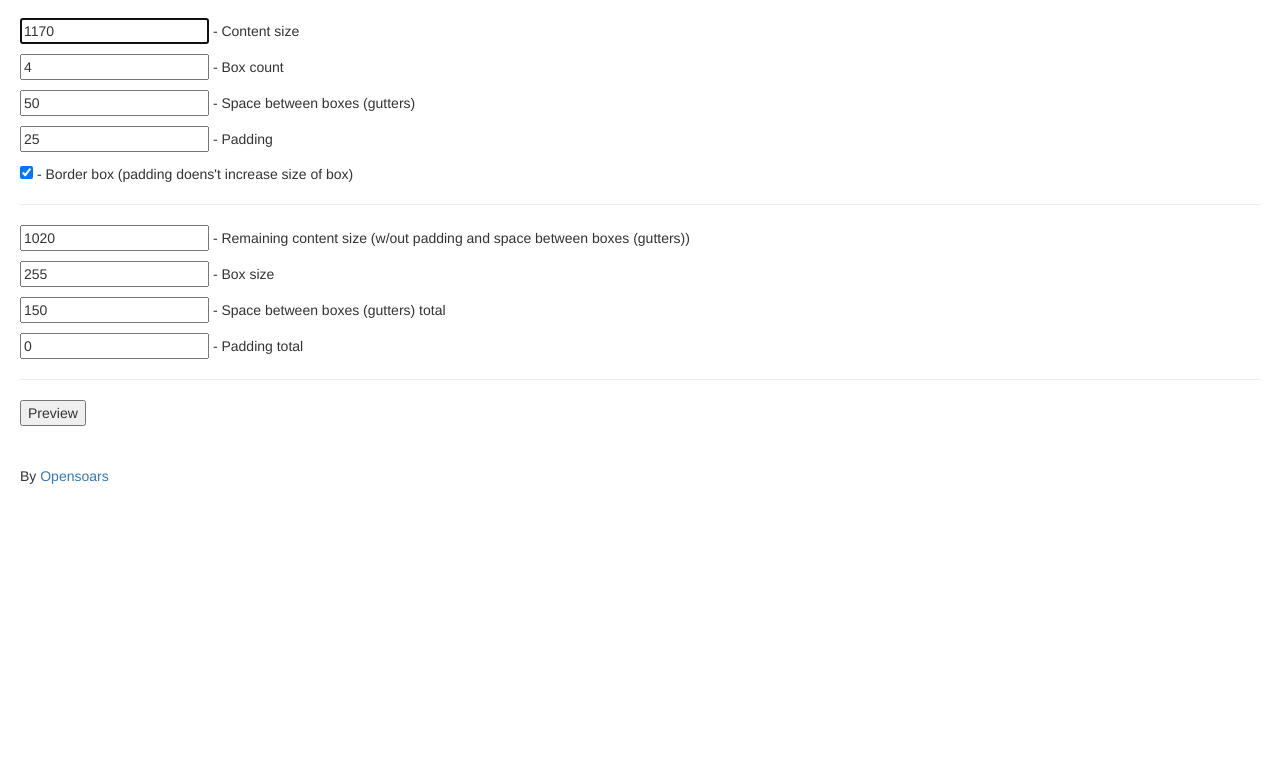
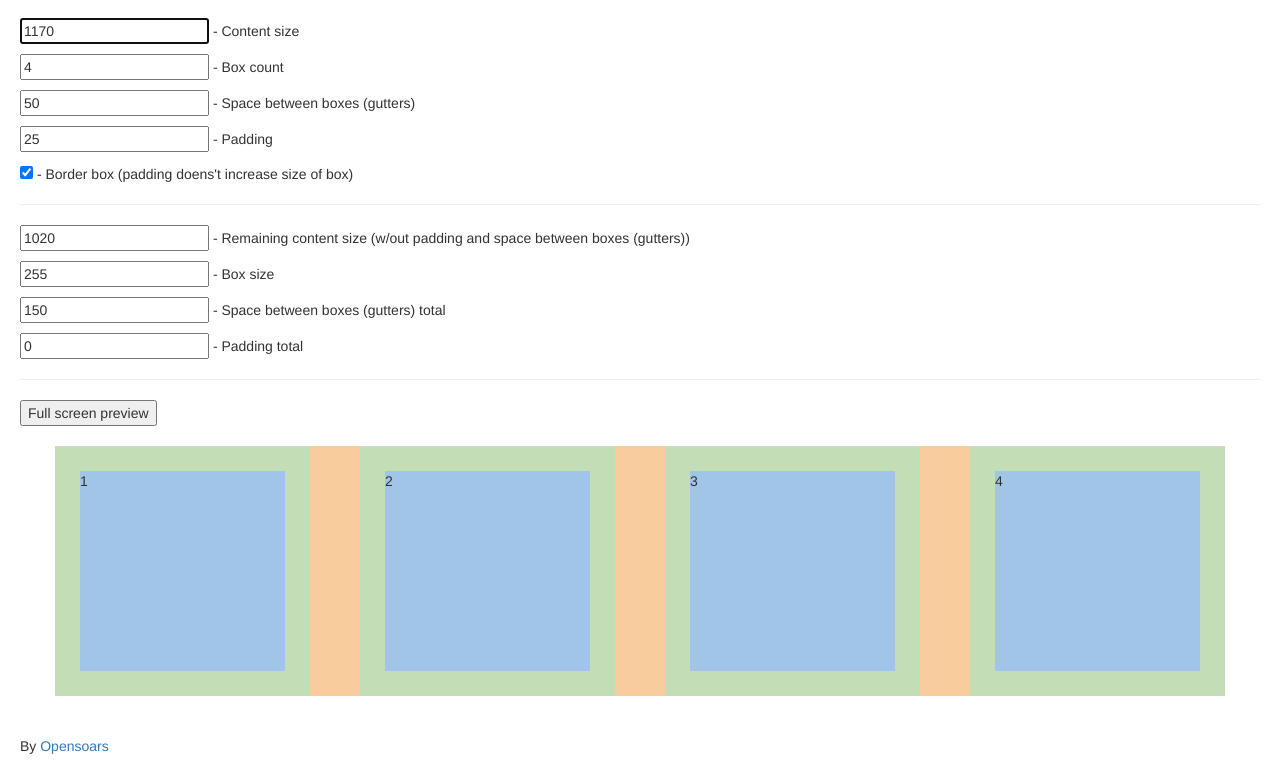
Before and after one commit to opensoars/gridder, a plain HTML site: page index.html in a window 1280 px wide. Shown: the part 102-878 px from the top of the page. Before the commit the page ends 800 px from the top, so only its background shows below. Drawn offline with Linux system fonts and the light colour scheme.

Commit message:
Live preview

```diff
--- a/index.html
+++ b/index.html
@@ -76,17 +76,18 @@
       <hr>
 
       <section class='buttons'>
-        <button id='preview_btn'>Preview</button>
+        <button id='preview_btn'>Full screen preview</button>
       </section>
 
     </main>
+  </div>
 
+    <section id='live_preview'></section>
 
     <footer>
       By <a href='https://opensoars.github.io'>Opensoars</a>
     </footer>
 
-  </div>
 
   <script src='js/main.js'></script>
 
--- a/js/main.js
+++ b/js/main.js
@@ -36,6 +36,8 @@ var preview_btn = getEl('preview_btn'),
 // Etc
 var preview_layer = getEl('preview_layer'),
     preview_layer_content = getEl('preview_layer_content');
+
+var live_preview = getEl('live_preview');
 
 function calculate(data) {
   var content_size = data.content_size || 0,
@@ -79,6 +81,8 @@ function callCalculate(evt) {
     container_padding: container_padding_input.value,
     border_box: border_box_input.checked
   }));
+
+  showLivePreview();
 }
 
 function fillResults(res) {
@@ -120,9 +124,6 @@ function getPreviewHtml(data) {
       total_padding = data.container_padding_reduction;
 
 
-
-      console.log(box_size, padding);
-
   html += "<div class='preview' style='margin:0 auto;width: \
     " + data.content_size + "px;height:100%;background:rgb(245, 245, 245);'> \
   ";
@@ -142,17 +143,45 @@ function getPreviewHtml(data) {
     }
   }
 
-
-  // /container
   html += "</div>";
 
-  console.log(data);
+  return html;
+}
+
+function getLivePreviewHtml(data) {
+  var html = '';
+
+  var box_count = data.box_count,
+      box_size = data.res.box_size,
+      space_between = data.space_between,
+      padding = data.padding,
+      border_box = data.border_box,
+      content_size = data.content_size,
+      total_padding = data.container_padding_reduction;
+
+  html += "<div id='live_preview_content' style='margin:0 auto;width: \
+  " + content_size + "px; background:rgb(245, 245, 245); height: 100%;'>";
+
+  for (var i = 1; i <= box_count; i++) {
+    html += "<div style='width:" + box_size + "px; padding:" + padding + "px; height: 250px;' \
+      id='box" + i + "' class='box'>";
+
+    html += "<div class='inner' style='height: " + (250 - padding * 2) + "px;'>" + i + "</div>"
+
+    html += "</div>";
+
+    if (i < box_count) {
+      html += "<div class='gutter' style='min-width:" + space_between + "px;'></div>";
+    }
+  }
+
+  html += "</div>";
+
   return html;
 }
 
 function showPreview() {
   preview_layer_content.innerHTML = getPreviewHtml({
-
     box_count: box_count_input.value,
     content_size: content_size_input.value,
     space_between: space_between_input.value,
@@ -182,6 +211,22 @@ window.addEventListener('resize', function (evt) {
   }
 });
 
+function showLivePreview() {
+  live_preview.innerHTML = getLivePreviewHtml({
+    box_count: box_count_input.value,
+    content_size: content_size_input.value,
+    space_between: space_between_input.value,
+    border_box: border_box_input.checked,
+    padding: container_padding_input.value,
+    res: {
+      space_between_reduction: space_between_reduction_output.value,
+      container_padding_reduction: container_padding_reduction_output.value,
+      remaining_content_size: remaining_content_size_output.value,
+      box_size: box_size_output.value
+    }
+  });
+}
+
 
 function init() {
   content_size_input.addEventListener('keyup', callCalculate);
--- a/style/css/main.css
+++ b/style/css/main.css
@@ -12,6 +12,8 @@ header {
 }
 
 footer {
+  margin-left: 20px;
+  margin-bottom: 20px;
   margin-top: 40px;
 }
 
@@ -40,24 +42,33 @@ footer {
   display: -webkit-flex; display: flex; -webkit-flex-direction: row; flex-direction: row;
 }
 
-.preview .gutter {
+.gutter {
   background: #F9CC9D;
 }
 
-.preview .box {
+.box {
   background: #C3DEB7;
 }
 
-.preview .inner {
+.inner {
   background: #A0C5E8;
   height: 100%;
 }
 
+#live_preview {
+  width: 100%;
+  height: 250px;
+  display: block;
+  box-sizing: content-box !important;
+}
+
+#live_preview_content {
+  display: -webkit-flex; display: flex; -webkit-flex-direction: row; flex-direction: row;
+}
+
+
+
 
 /**
-
-
   Toggle input/output on preview page. Allows for interactivity
-
-
 */
```
